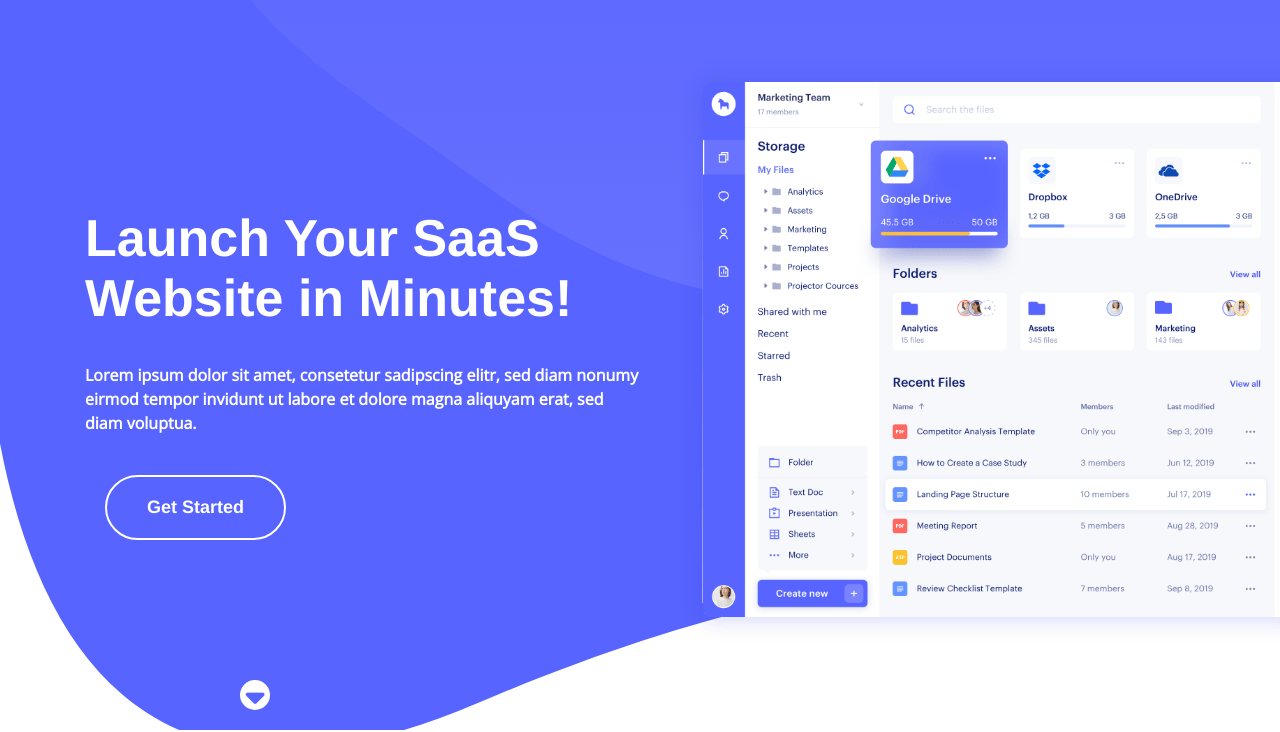
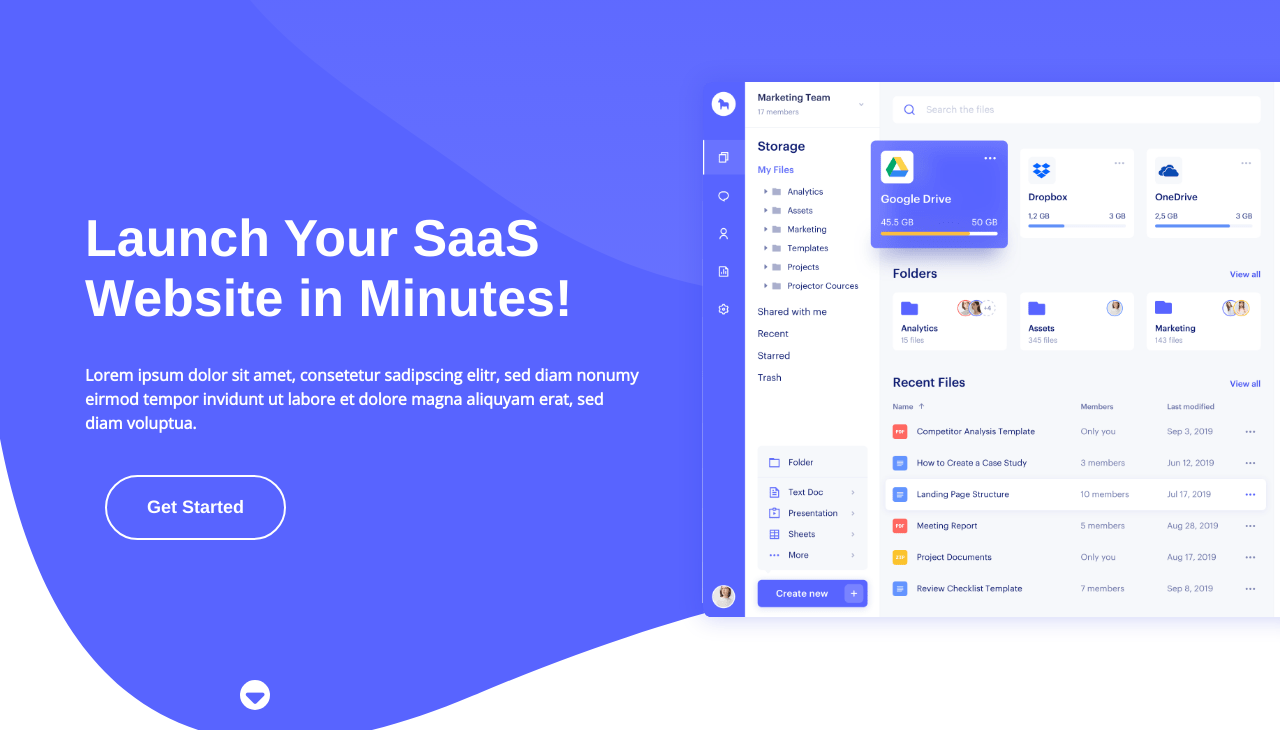
Before and after one commit to asemamr/template_5, a plain HTML site: page index.html in a window 1280 px wide. Shown: the part 70-802 px from the top of the page. Drawn offline with nearby package versions, Linux system fonts and the light colour scheme; a web font is replaced by a local one.

Commit message:
Update main.css

```diff
--- a/css/main.css
+++ b/css/main.css
@@ -121,7 +121,7 @@ html {
 .main-page::before {
   content: "";
   width: calc(100% + 30px);
-  height: 125%;
+  height: 124%;
   position: absolute;
   background-image: url(../images/hero-bg.svg);
   background-size: cover;
```
